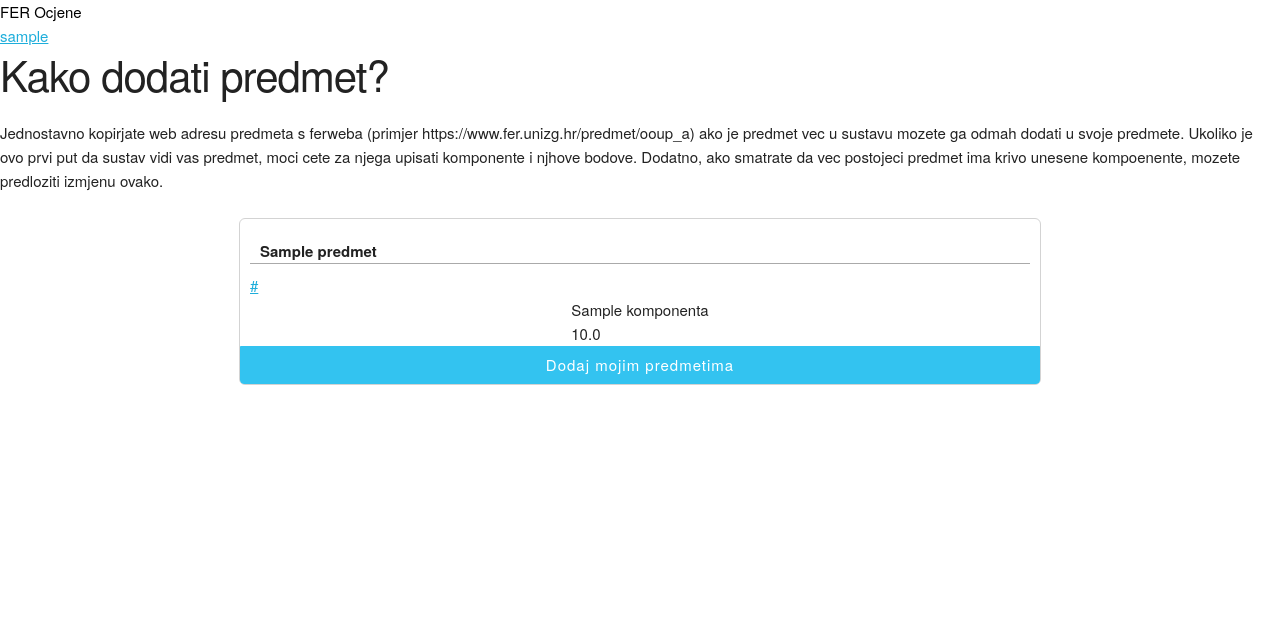
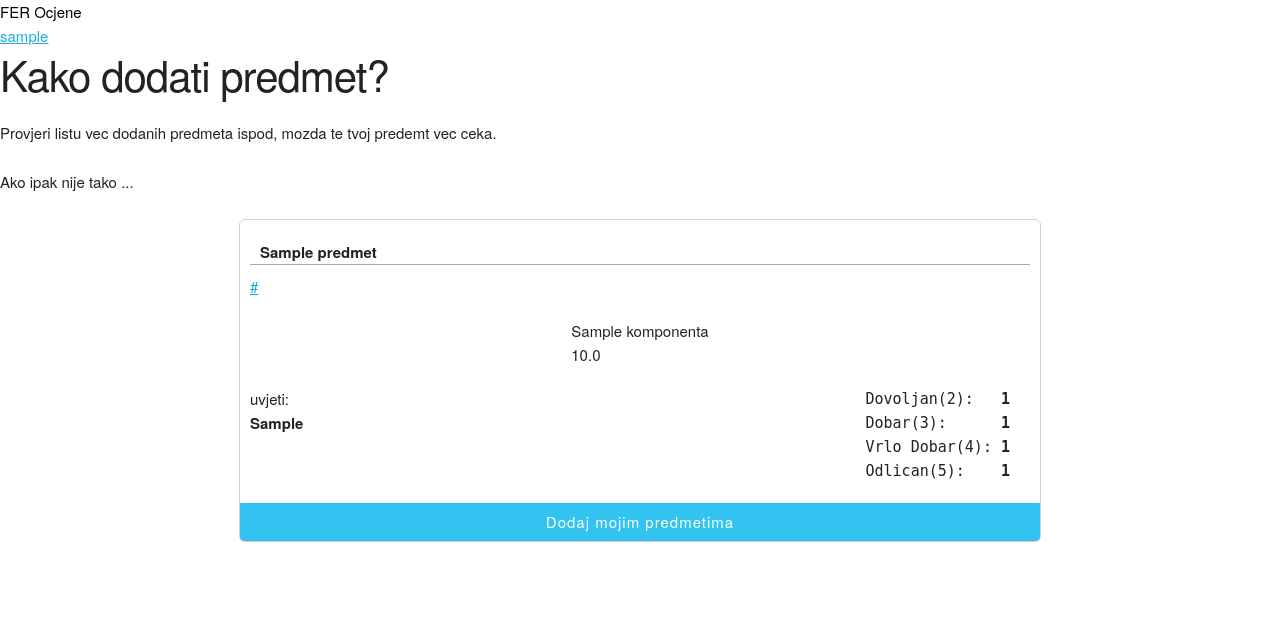
Before and after one commit to Mats01/fer-grades-calculator, a Django app: page /dodaj-predmet/ in a window 1280 px wide. Shown: the top 625 px of the page. Run offline with Django 3.2, Linux system fonts and the light colour scheme; a user stored in the database is signed in; tables that the repository leaves empty hold one stand-in row (values such as "Sample post").

Commit message:
5️⃣ dodaj ocjene i 🗑 brisanje bodova

```diff
--- a/fer_grades/models.py
+++ b/fer_grades/models.py
@@ -6,6 +6,10 @@ class Predmet(models.Model):
 
     name = models.CharField(max_length=100)
     fer_url = models.CharField(max_length=60, unique=True)
+    dovoljan = models.IntegerField(default=50)
+    dobar = models.IntegerField(default=65)
+    vrlo_dobar = models.IntegerField(default=75)
+    odlican = models.IntegerField(default=90)
 
     class Meta:
         verbose_name_plural = "Predmeti"
--- a/fer_grades/static/style.css
+++ b/fer_grades/static/style.css
@@ -1,3 +1,13 @@
+body {
+    padding-bottom: 8vh;
+}
+
+
+pre {
+    margin: 0;
+}
+
+
 h3 {
 
     font-size: 1.2em;
@@ -52,6 +62,7 @@ h3 {
     display: flex;
     flex-wrap: wrap;
     justify-content: center;
+    margin: 20px auto;
 }
 
 .card_component_grid div {
@@ -185,3 +196,59 @@ button.intable_input {
     width: 100%;
     color: #999;
 }
+
+.delete_row_btn {
+    color: white;
+    font-weight: bold;
+    height: 2.4rem;
+    width: 2.4rem;
+    padding: 0;
+    font-size: 1.4rem;
+    border: unset;
+    background-color: rgb(218, 40, 40);
+}
+
+.predmet_two_clumns {
+    display: grid;
+    grid-template-columns: 1fr 1fr;
+}
+
+.predmet_ocjene {
+    display: flex;
+    flex-direction: column;
+    text-align: right;
+    padding-right: 20px;
+
+}
+
+.centered_alone_btn {
+    display: flex;
+}
+
+.centered_alone_btn a {
+    margin: auto;
+}
+
+@media screen and (max-width: 600px) {
+    .predmet_two_clumns {
+        display: grid;
+        grid-template-columns: 1fr;
+    }
+
+    .predmet_ocjene {
+        display: flex;
+        flex-direction: column;
+        text-align: left;
+        padding-right: unset;
+
+    }
+
+    .card {
+        width: 95vw;
+
+    }
+
+    .add_predmet_btn {
+        width: 95vw;
+    }
+}
--- a/fer_grades/templates/home.html
+++ b/fer_grades/templates/home.html
@@ -3,11 +3,8 @@
 {% block content %}
 
 <h2>Kako dodati predmet?</h2>
-<p>Jednostavno kopirjate web adresu predmeta s ferweba (primjer https://www.fer.unizg.hr/predmet/ooup_a)
-    ako je predmet vec u sustavu mozete ga odmah dodati u svoje predmete.
-    Ukoliko je ovo prvi put da sustav vidi vas predmet, moci cete za njega upisati komponente i njhove bodove.
-    Dodatno, ako smatrate da vec postojeci predmet ima krivo unesene kompoenente, mozete predloziti izmjenu ovako.
-</p>
+<p>Provjeri listu vec dodanih predmeta ispod, mozda te tvoj predemt vec ceka.</p>
+<p>Ako ipak nije tako ...</p>
 
 {%for predmet in predmeti %}
 <div class="card">
@@ -22,6 +19,24 @@
         {% endfor %}
     </div>
 
+    <div class="card_component_wrapper">
+        <div class="predmet_two_clumns">
+            <div>
+                uvjeti:<br />
+                {%for uvjet in predmet.uvjeti_set.all %}
+
+                <div><b>{{uvjet.uvjet_tekst}}</b></div>
+                {% endfor %}
+            </div>
+            <div class="predmet_ocjene">
+                <pre>Dovoljan(2):   <strong>{{predmet.dovoljan}}</strong></pre>
+                <pre>Dobar(3):      <strong>{{predmet.dobar}}</strong></pre>
+                <pre>Vrlo Dobar(4): <strong>{{predmet.vrlo_dobar}}</strong></pre>
+                <pre>Odlican(5):    <strong>{{predmet.odlican}}</strong></pre>
+            </div>
+        </div>
+    </div>
+
 
     <a href="/add-predmet/{{predmet.id}}/">
         <button class="button-primary add_predmet_btn">Dodaj mojim predmetima</button>
--- a/fer_grades/urls.py
+++ b/fer_grades/urls.py
@@ -13,7 +13,7 @@ Including another URLconf
     1. Import the include() function: from django.urls import include, path
     2. Add a URL to urlpatterns:  path('blog/', include('blog.urls'))
 """
-from .views import AddPredmetView, HomeView, MyPredmetiView, PreLoginView, SignupView, UpdatePointsView, LoginView, logout_view
+from .views import AddPredmetView, DeletePointsView, HomeView, MyPredmetiView, PreLoginView, SignupView, UpdatePointsView, LoginView, logout_view
 from django.contrib import admin
 from django.urls import path
 from django.contrib.auth import views as auth_views
@@ -36,6 +36,7 @@ urlpatterns = [
     path('', login_required(MyPredmetiView.as_view()),
          name='moj-predmeti'),
     path('moj-predmeti/update/<id>', login_required(UpdatePointsView.as_view())),
+    path('moj-predmeti/delete/<id>', login_required(DeletePointsView.as_view())),
     path('dodaj-predmet/', login_required(HomeView.as_view()), name='home'),
 
 ]
--- a/fer_grades/views.py
+++ b/fer_grades/views.py
@@ -171,17 +171,28 @@ class MyPredmetiView(TemplateView):
                     "max_points": component.max_points,
                     "prag": component.max_points * component.prag,
                 })
-                ukupno += points
+                if points >= component.prag * component.max_points:
+                    ukupno += points
 
             points_from = StudentKomponentaBodoviForm(
                 initial={'predmet': predmet})
+
+            grade = 1
+            if ukupno > predmet.predmet.dovoljan:
+                grade += 1
+            if ukupno > predmet.predmet.dobar:
+                grade += 1
+            if ukupno > predmet.predmet.vrlo_dobar:
+                grade += 1
+            if ukupno > predmet.predmet.odlican:
+                grade += 1
 
             predmeti_list.append({
                 'predmet': predmet,
                 "form": points_from,
                 'komponente': components,
                 'points': ukupno,
-                'grade': "labosi uvijet - NE",
+                'grade': grade,
             })
 
         return render(request, self.template_name, {'predmeti': predmeti_list})
@@ -200,3 +211,11 @@ class UpdatePointsView(TemplateView):
             return redirect('moj-predmeti')
         else:
             return redirect('moj-predmeti')
+
+
+class DeletePointsView(TemplateView):
+
+    def get(self, request, id):
+
+        KomponentaBodovi.objects.get(pk=id).delete()
+        return redirect('moj-predmeti')
```
Also changed, not shown: fer_grades/templates/moj-predmeti.html (+27 -6 lines), fer_grades/migrations/0011_auto_20210228_1753.py (added).
